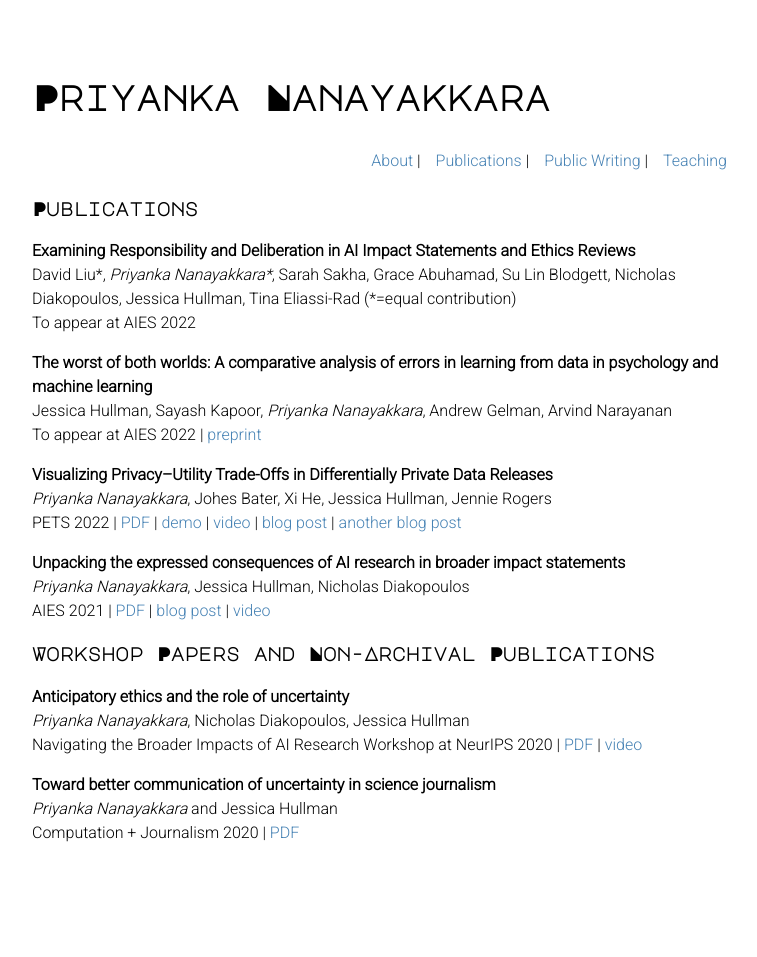
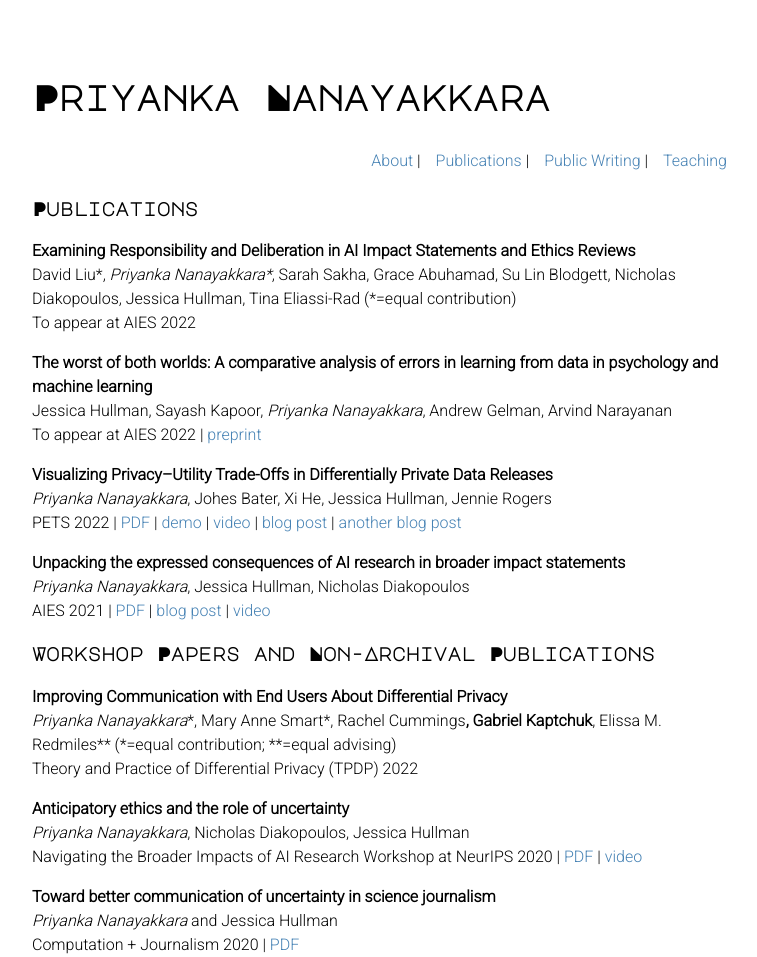
Before and after one commit to priyakalot/priyakalot.github.io, a Jekyll site: the page built from publications.md, in a window 1280 px wide. Shown: the whole page, without its empty margins (258-1015 px from the left). Built offline with Jekyll 4.4.1, drawn with Linux system fonts in a browser that asks for light colours; nearby versions of some CDN libraries; our own code applies the rules of GitHub Pages for plain Markdown files; before the commit the page ends 900 px from its top, so only the background shows below that.

Commit message:
add tpdp22 end users presentation

```diff
--- a/publications.md
+++ b/publications.md
@@ -21,6 +21,10 @@ _Priyanka Nanayakkara_, Jessica Hullman, Nicholas Diakopoulos\
 AIES 2021 | [PDF](https://arxiv.org/pdf/2105.04760.pdf) | [blog post](https://medium.com/technically-social/heres-how-ai-researchers-are-thinking-about-the-societal-impacts-of-ai-b82fc3f29b4d) | [video](https://slideslive.com/38956125/unpacking-the-expressed-consequences-of-ai-research-in-broader-impact-statements)
 
 ### Workshop Papers and Non-Archival Publications
+**Improving Communication with End Users About Differential Privacy**\
+_Priyanka Nanayakkara_\*, Mary Anne Smart\*, Rachel Cummings**, Gabriel Kaptchuk**, Elissa M. Redmiles** (*=equal contribution; **=equal advising)\
+Theory and Practice of Differential Privacy (TPDP) 2022
+
 **Anticipatory ethics and the role of uncertainty**\
 _Priyanka Nanayakkara_, Nicholas Diakopoulos, Jessica Hullman\
 Navigating the Broader Impacts of AI Research Workshop at NeurIPS 2020 | [PDF](https://arxiv.org/pdf/2011.13170.pdf) | [video](https://slideslive.com/38941958/anticipatory-ethics-and-the-role-of-uncertainty)
```
